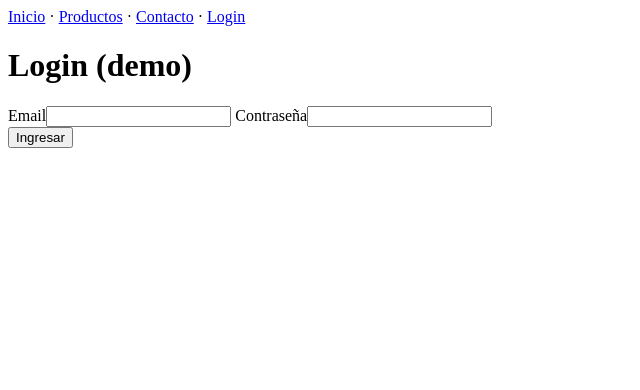
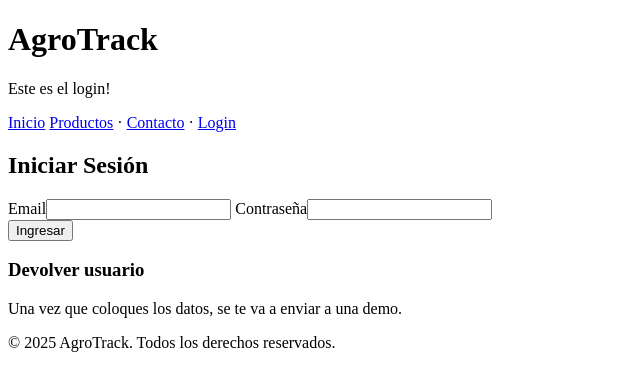
Before and after one commit to Rodr1goo/AO_1, a website: page public/login.html in a window 1280 px wide. Shown: the whole page, without its empty margins (0-640 px from the left). Drawn offline with Linux system fonts and the light colour scheme.

Commit message:
login con las pruebas demos funcioonando ok

```diff
--- a/public/login.html
+++ b/public/login.html
@@ -1,14 +1,48 @@
-<!doctype html><html lang="es"><head>
-<meta charset="utf-8"><title>AgroTrack | Login</title>
-</head><body>
+<!DOCTYPE html>
+<html lang="es">
+
+<head>
+    <meta charset="UTF-8">
+    <meta name="viewport" content="width=device-width, initial-scale=1.0">
+    <title>AgroTrack | Login</title>
+</head>
+
+<body>
+    <div class="container">
+        <header>
+            <h1>AgroTrack</h1>
+            <p>Este es el login!</p>
+        </header>
+
        <nav>
-  <a href="/">Inicio</a> · <a href="/productos.html">Productos</a> ·
-  <a href="/contacto">Contacto</a> · <a href="/login">Login</a>
+      <a href="index.html">Inicio</a>
+      <a href="/productos.html">Productos</a> ·
+      <a href="/contacto">Contacto</a> ·
+      <a href="/login">Login</a>
     </nav>
-<h1>Login (demo)</h1>
+
+        <main>
+            <section class="login-form">
+                <h2>Iniciar Sesión</h2>
+
+
                 <form method="POST" action="/auth/recuperar">
                         <label>Email</label><input name="email" type="email" required>
                         <label>Contraseña</label><input name="password" type="password" required>
                         <div><button>Ingresar</button></div>
                   </form>
-</body></html>
+
+                <div class="info-demo">
+                    <h3>Devolver usuario</h3>
+                    <p>Una vez que coloques los datos, se te va a enviar a una demo.</p>
+                </div>
+            </section>
+        </main>
+
+        <footer>
+            <p>&copy; 2025 AgroTrack. Todos los derechos reservados.</p>
+        </footer>
+    </div>
+</body>
+
+</html>
```
Lines whose indentation alone changed are shown as unchanged.
